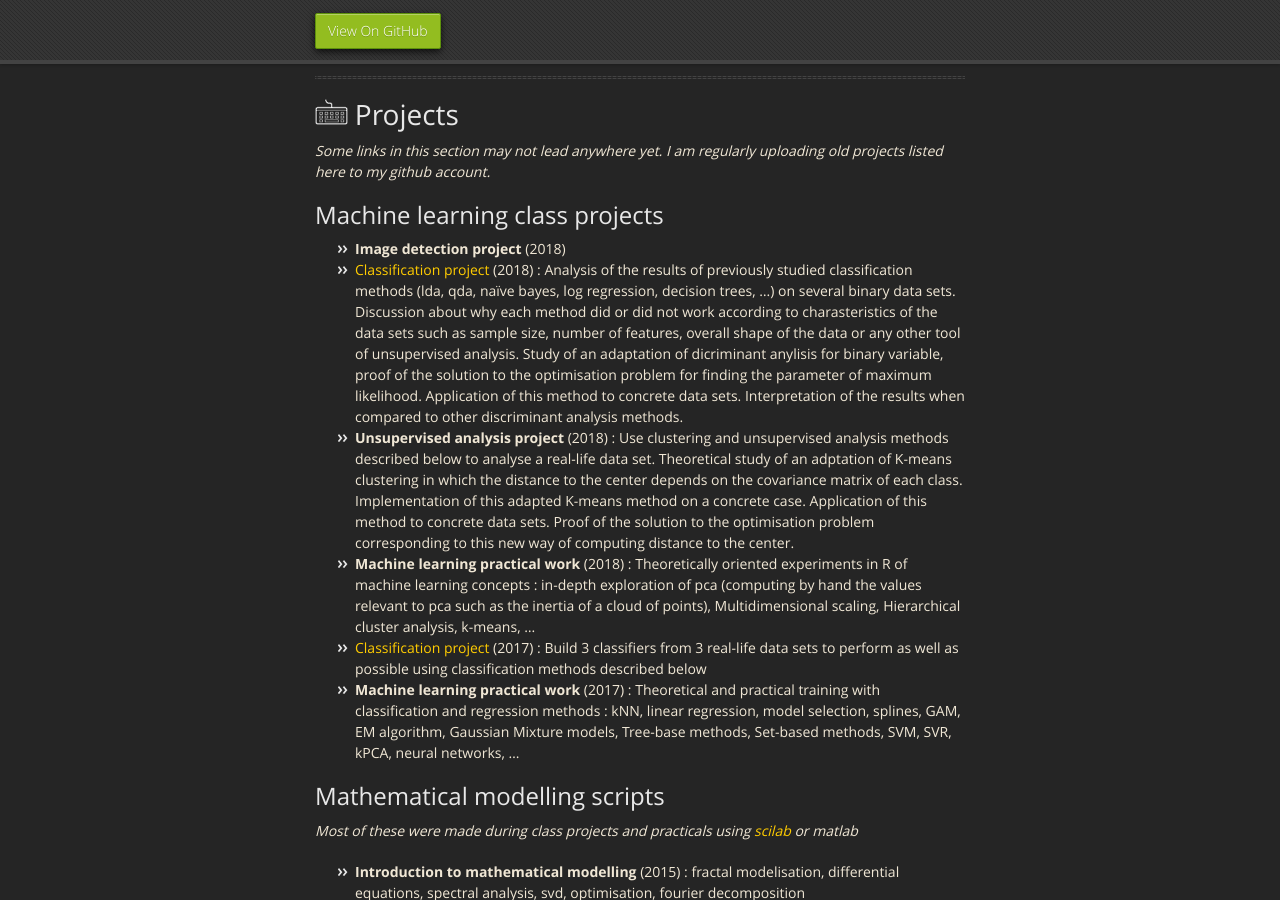
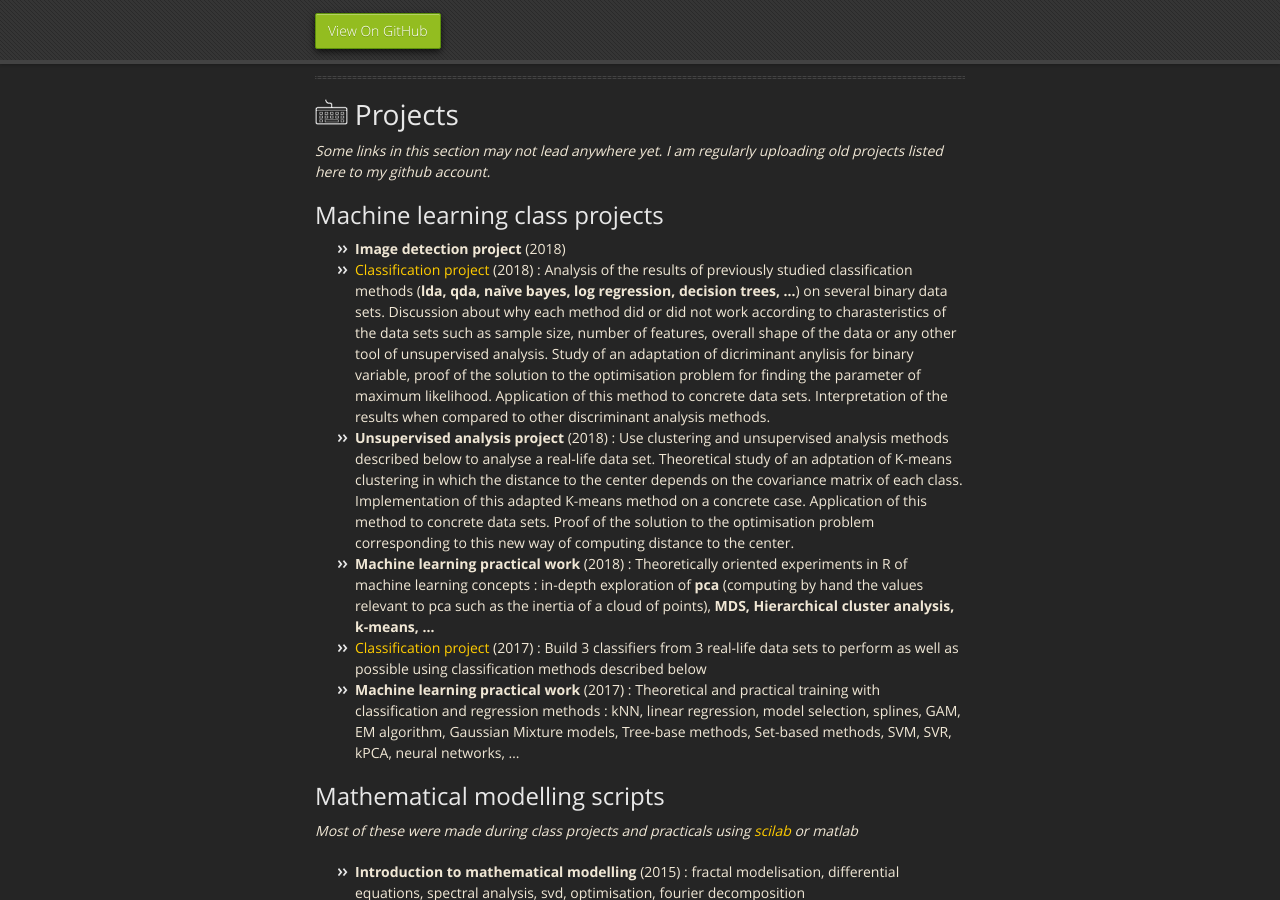
Before and after one commit to plougue/plougue.github.io, a Jekyll site: the page built from index.md, in a window 1280 px wide and 900 px high, scrolled down 1769 px. Built offline with Jekyll 4.4.1, drawn with Linux system fonts in a browser that asks for light colours; our own code applies the rules of GitHub Pages for plain Markdown files.

Commit message:
Highlighted part of the machine learning projects

```diff
--- a/index.md
+++ b/index.md
@@ -83,11 +83,11 @@ C++ development with strong optimisation constraints on core mechanism of the so
 ## Machine learning class projects
 
 * **Image detection project** (2018)
-* [Classification project](https://github.com/plougue/Classification-project-2018) (2018) : Analysis of the results of previously studied classification methods (lda, qda, naïve bayes, log regression, decision trees, ...) on several binary data sets.
+* [Classification project](https://github.com/plougue/Classification-project-2018) (2018) : Analysis of the results of previously studied classification methods (**lda, qda, naïve bayes, log regression, decision trees, ...**) on several binary data sets.
 Discussion about why each method did or did not work according to charasteristics of the data sets such as sample size, number of features, overall shape of the data or any other tool of unsupervised analysis.
 Study of an adaptation of dicriminant anylisis for binary variable, proof of the solution to the optimisation problem for finding the parameter of maximum likelihood. Application of this method to concrete data sets. Interpretation of the results when compared to other discriminant analysis methods.
 * **Unsupervised analysis project** (2018) : Use clustering and unsupervised analysis methods described below to analyse a real-life data set. Theoretical study of an adptation of K-means clustering in which the distance to the center depends on the covariance matrix of each class. Implementation of this adapted K-means method on a concrete case. Application of this method to concrete data sets. Proof of the solution to the optimisation problem corresponding to this new way of computing distance to the center.
-* **Machine learning practical work** (2018) : Theoretically oriented experiments in R of machine learning concepts : in-depth exploration of pca (computing by hand the values relevant to pca such as the inertia of a cloud of points),  Multidimensional scaling, Hierarchical cluster analysis, k-means, ...
+* **Machine learning practical work** (2018) : Theoretically oriented experiments in R of machine learning concepts : in-depth exploration of **pca** (computing by hand the values relevant to pca such as the inertia of a cloud of points),  **MDS, Hierarchical cluster analysis, k-means, ...**
 * [Classification project](https://github.com/plougue/Classification-project-2017) (2017) : Build 3 classifiers from 3 real-life data sets to perform as well as possible using classification methods described below
 * **Machine learning practical work** (2017) : Theoretical and practical training with classification and regression methods : kNN, linear regression, model selection, splines, GAM, EM algorithm, Gaussian Mixture models, Tree-base methods, Set-based methods, SVM, SVR, kPCA, neural networks, ...
 
```
